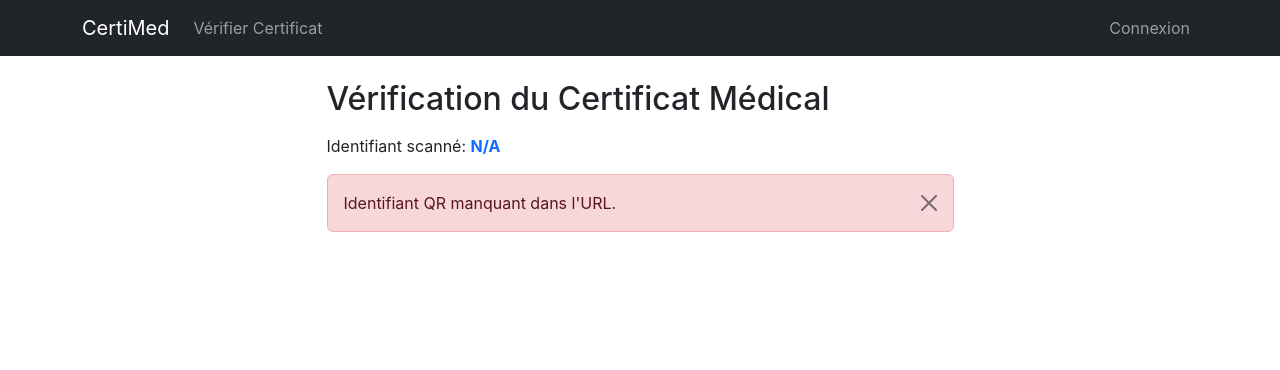
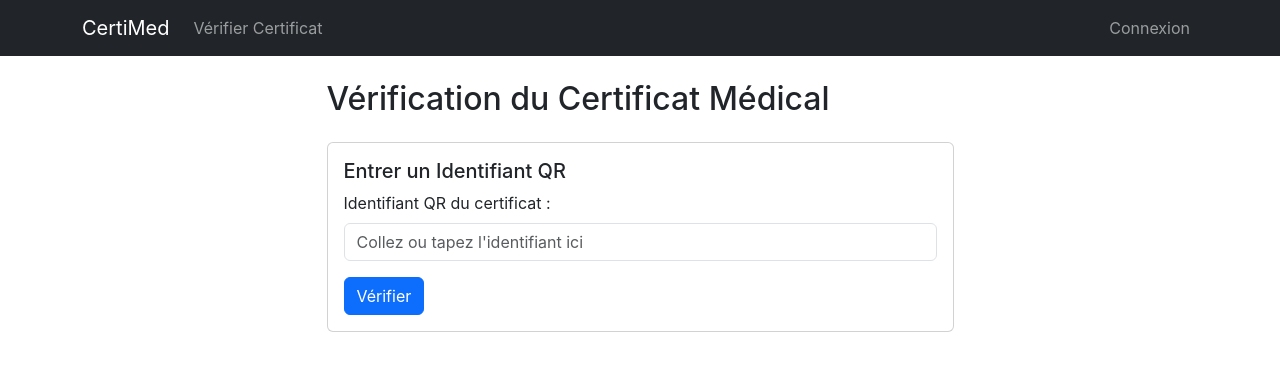
Before and after one commit to bossygit/digital-medical-certificate-system, a React (Create React App) app in the folder frontend/: page /verification in a window 1280 px wide. Shown: the top 370 px of the page. Built offline with nearby package versions, Linux system fonts and the light colour scheme; no server answers.

Commit message:
VerificationPage et certificate.service.js
Modification bug

```diff
--- a/frontend/src/pages/VerificationPage.js
+++ b/frontend/src/pages/VerificationPage.js
@@ -1,60 +1,59 @@
-import React, { useState, useEffect } from 'react';
+import React, { useState, useEffect, useCallback } from 'react';
 import { useParams } from 'react-router-dom';
 import certificateService from '../services/certificate.service';
-import { Container, Row, Col, Alert, Spinner, Card, ListGroup } from 'react-bootstrap'; // Import RB components
+import { Container, Row, Col, Alert, Spinner, Card, ListGroup, Form, Button } from 'react-bootstrap'; // Import RB components
 
 const VerificationPage = () => {
-    const { qrId } = useParams();
+    const { qrId: idFromParams } = useParams();
     const [verificationResult, setVerificationResult] = useState(null);
-    const [isLoading, setIsLoading] = useState(true);
+    const [isLoading, setIsLoading] = useState(false);
     const [error, setError] = useState('');
     const [manualQrId, setManualQrId] = useState('');
+    const [qrIdToVerify, setQrIdToVerify] = useState(idFromParams || '');
 
-    useEffect(() => {
-        const verify = async () => {
+    const verifyCertificateById = useCallback(async (idToVerify) => {
+        if (!idToVerify) {
+            setError('Identifiant QR requis pour la vérification.');
+            return;
+        }
         setIsLoading(true);
         setError('');
         setVerificationResult(null);
-
-            if (!qrId) {
-                setError(`Identifiant QR manquant dans l'URL.`);
-                setIsLoading(false);
-                return;
-            }
+        setQrIdToVerify(idToVerify);
 
         try {
-                const result = await certificateService.verifyCertificate(qrId);
+            const result = await certificateService.verifyCertificateByQr(idToVerify);
             setVerificationResult(result);
         } catch (err) {
-                // Attempt to parse backend error message if available
-                const message = err.response?.data?.message || err.message || 'Une erreur est survenue lors de la vérification.';
+            const message = err.message || 'Une erreur est survenue lors de la vérification.';
             setError(message);
-                // Set a generic invalid result if the error indicates not found (e.g., 404)
-                if (err.response?.status === 404) {
-                    setVerificationResult({ isValid: false, message: message || 'Certificat non trouvé.' });
+            if (err.message && (err.message.includes('not found') || err.message.includes('introuvable'))) {
+                setVerificationResult({ isValid: false, message: message });
             } else {
-                    // Keep result null for other types of errors
                 setVerificationResult(null);
             }
         } finally {
             setIsLoading(false);
         }
-        };
+    }, []);
 
-        verify();
-    }, [qrId]);
+    useEffect(() => {
+        if (idFromParams) {
+            verifyCertificateById(idFromParams);
+        } else {
+            setIsLoading(false);
+        }
+    }, [idFromParams, verifyCertificateById]);
 
-    const handleManualSubmit = (e) => {
+    const handleManualVerify = (e) => {
         e.preventDefault();
         if (manualQrId) {
-            // Appeler la fonction qui lance la vérification API avec manualQrId
-            verifyCertificate(manualQrId);
+            verifyCertificateById(manualQrId.trim());
         } else {
             setError('Veuillez entrer un identifiant QR.');
         }
     };
 
-    // Helper to format date
     const formatDate = (dateString) => {
         if (!dateString) return 'N/A';
         try {
@@ -70,31 +69,54 @@ const VerificationPage = () => {
         <Container className="mt-4">
             <Row className="justify-content-md-center">
                 <Col md={8} lg={7}>
-                    <h2 className="mb-3">Vérification du Certificat Médical</h2>
-                    <p>Identifiant scanné: <strong className="text-primary">{qrId || 'N/A'}</strong></p>
+                    <h2 className="mb-4">Vérification du Certificat Médical</h2>
+
+                    {!idFromParams ? (
+                        <Card className="mb-4">
+                            <Card.Body>
+                                <Card.Title>Entrer un Identifiant QR</Card.Title>
+                                <Form onSubmit={handleManualVerify}>
+                                    <Form.Group className="mb-3" controlId="manualQrIdInput">
+                                        <Form.Label>Identifiant QR du certificat :</Form.Label>
+                                        <Form.Control
+                                            type="text"
+                                            placeholder="Collez ou tapez l'identifiant ici"
+                                            value={manualQrId}
+                                            onChange={(e) => setManualQrId(e.target.value)}
+                                            disabled={isLoading}
+                                            required
+                                        />
+                                    </Form.Group>
+                                    <Button variant="primary" type="submit" disabled={isLoading}>
+                                        {isLoading ? <Spinner as="span" animation="border" size="sm" /> : 'Vérifier'}
+                                    </Button>
+                                </Form>
+                            </Card.Body>
+                        </Card>
+                    ) : (
+                        <p className="mb-4">Identifiant scanné : <strong className="text-primary">{idFromParams}</strong></p>
+                    )}
 
                     {isLoading && (
-                        <div className="text-center my-5">
-                            <Spinner animation="border" role="status" variant="primary">
-                                <span className="visually-hidden">Vérification en cours...</span>
-                            </Spinner>
-                            <p className="mt-2">Vérification en cours...</p>
+                        <div className="text-center my-4">
+                            <Spinner animation="border" role="status" variant="primary" />
+                            <p className="mt-2">Vérification en cours pour l'ID : {qrIdToVerify}...</p>
                         </div>
                     )}
 
-                    {error && !verificationResult && ( // Show general error only if no result is displayed
-                        <Alert variant="danger" onClose={() => setError('')} dismissible>
+                    {!isLoading && error && (
+                        <Alert variant="danger" onClose={() => setError('')} dismissible className="mt-3">
                             {error}
                         </Alert>
                     )}
 
-                    {verificationResult && (
-                        <Alert variant={verificationResult.isValid ? 'success' : 'danger'} className="mt-4">
+                    {!isLoading && verificationResult && (
+                        <Alert variant={verificationResult.isValid ? 'success' : 'danger'} className="mt-3">
                             <Alert.Heading>
                                 {verificationResult.isValid ? 'Certificat Valide' : 'Certificat Invalide ou Introuvable'}
+                                {qrIdToVerify && <small className="text-muted ms-2">(ID: {qrIdToVerify})</small>}
                             </Alert.Heading>
                             <p>{verificationResult.message}</p>
-
                             {verificationResult.isValid && verificationResult.certificate && (
                                 <>
                                     <hr />
@@ -114,12 +136,12 @@ const VerificationPage = () => {
                                         </ListGroup.Item>
                                         <ListGroup.Item>
                                             <span className="fw-bold">Statut:</span>
-                                            <span className={`ms-2 badge bg-${verificationResult.certificate.status === 'Valide' ? 'success' : 'warning'}`}>
+                                            <span className={`ms-2 badge bg-${verificationResult.certificate.status === 'issued' || verificationResult.certificate.status === 'verified' ? 'success' : 'warning'}`}>
                                                 {verificationResult.certificate.status}
                                             </span>
                                         </ListGroup.Item>
                                         <ListGroup.Item>
-                                            <span className="fw-bold">Médecin Émetteur:</span> {verificationResult.certificate.doctorName}
+                                            <span className="fw-bold">Médecin Émetteur:</span> {verificationResult.certificate.doctorName || 'Non spécifié'}
                                         </ListGroup.Item>
                                         {verificationResult.certificate.expiryDate && (
                                             <ListGroup.Item>
--- a/frontend/src/services/certificate.service.js
+++ b/frontend/src/services/certificate.service.js
@@ -49,12 +49,30 @@ const getCertificateDetails = async (id) => {
     }
 };
 
+/**
+ * Vérifie un certificat en utilisant son identifiant QR.
+ * @param {string} qrIdentifier L'identifiant UUID du QR code.
+ * @returns {Promise<object>} Le résultat de la vérification.
+ */
+const verifyCertificateByQr = async (qrIdentifier) => {
+    try {
+        // Assurez-vous que le endpoint correspond à celui défini dans verification.routes.js
+        const response = await apiClient.get(`/verify/${qrIdentifier}`);
+        return response.data;
+    } catch (error) {
+        console.error('Verify Certificate API error:', error.response ? error.response.data : error.message);
+        // Renvoyer une structure d'erreur cohérente ou laisser l'erreur se propager
+        throw new Error(error.response?.data?.message || 'Failed to verify certificate.');
+    }
+};
+
 // Ajoutez d'autres fonctions (list, get) ici
 
 const certificateService = {
     issueCertificate,
     getDoctorHistory,
     getCertificateDetails,
+    verifyCertificateByQr,
     // listDoctorCertificates,
     // getCertificateDetails
 };
```
Lines whose indentation alone changed are shown as unchanged.
